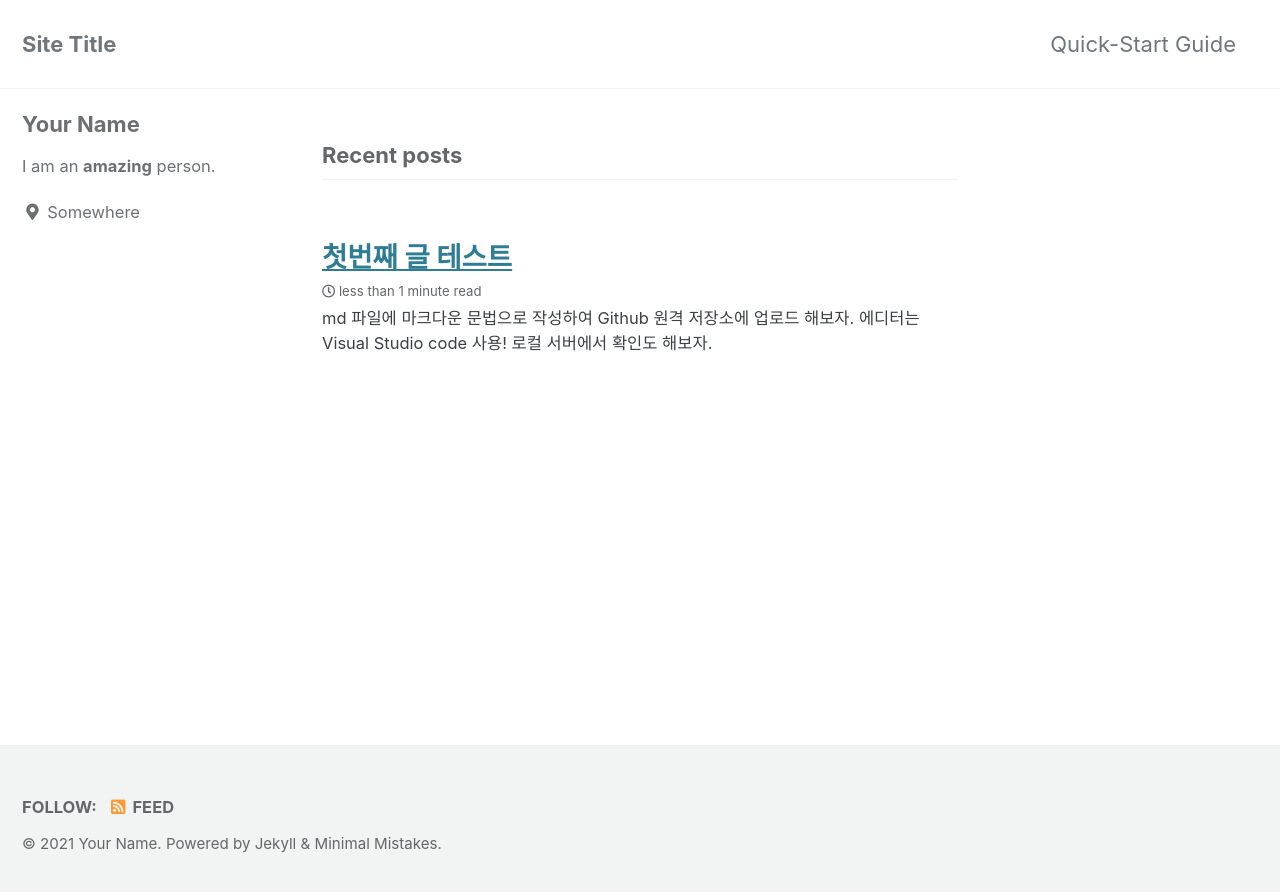
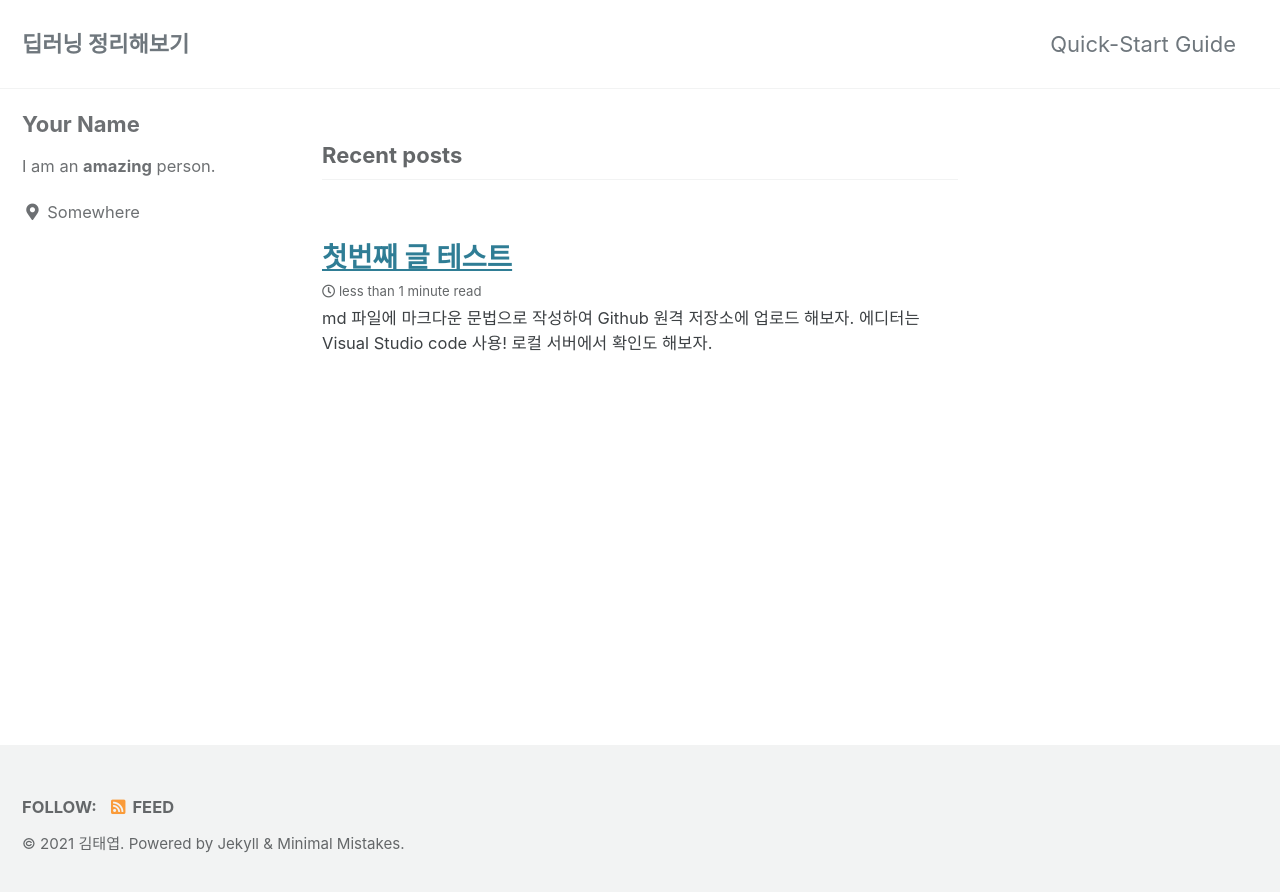
Before and after one commit to tae-yeop/tae-yeop.github.io, a Jekyll site: the page built from index.html, in a window 1280 px wide. Shown: the top 892 px of the page. Built offline with Jekyll 4.4.1, drawn with Linux system fonts in a browser that asks for light colours; cached includes are drawn as plain includes; the list of posts is cut into pages by our own code.

Commit message:
'config'

```diff
--- a/_config.yml
+++ b/_config.yml
@@ -16,15 +16,15 @@ minimal_mistakes_skin    : "default" # "air", "aqua", "contrast", "dark", "dirt"
 
 # Site Settings
 locale                   : "en-US"
-title                    : "Site Title"
+title                    : "딥러닝 정리해보기"
 title_separator          : "-"
 subtitle                 : # site tagline that appears below site title in masthead
-name                     : "Your Name"
-description              : "An amazing website."
+name                     : "김태엽"
+description              : "어떻게든 되겠지"
 url                      : "https://tae-yeop.github.io/"
 baseurl                  : # the subpath of your site, e.g. "/blog"
 repository               : # GitHub username/repo-name e.g. "mmistakes/minimal-mistakes"
-teaser                   : # path of fallback teaser image, e.g. "/assets/images/500x300.png"
+teaser                   : "/assets/images/me.jpg"
 logo                     : # path of logo image to display in the masthead, e.g. "/assets/images/88x88.png"
 masthead_title           : # overrides the website title displayed in the masthead, use " " for no title
 # breadcrumbs            : false # true, false (default)
```
Also changed, not shown: assets/images/me.JPG (added).
